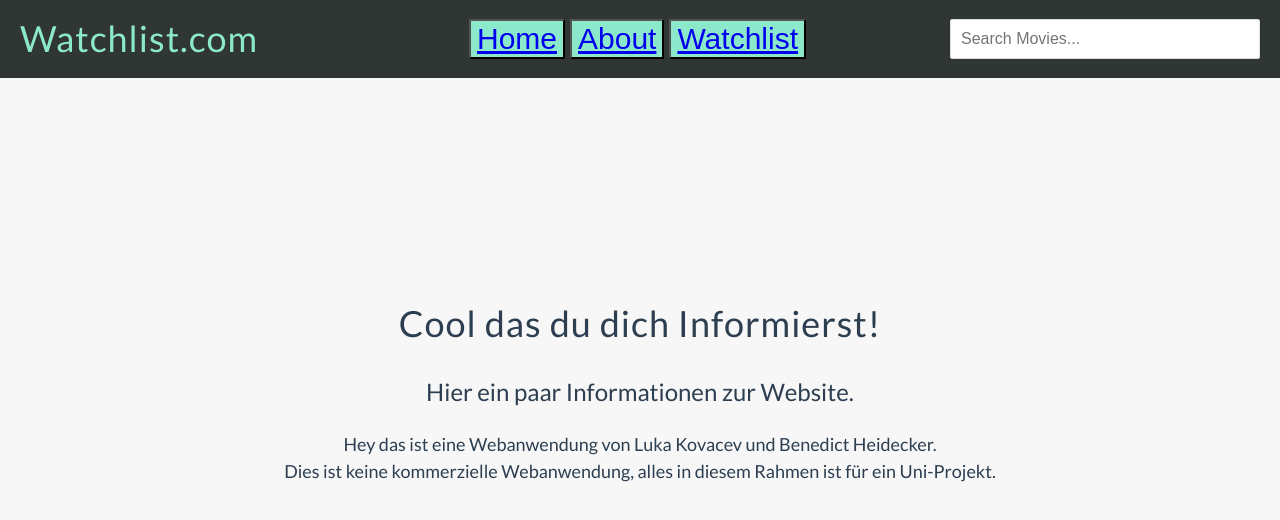
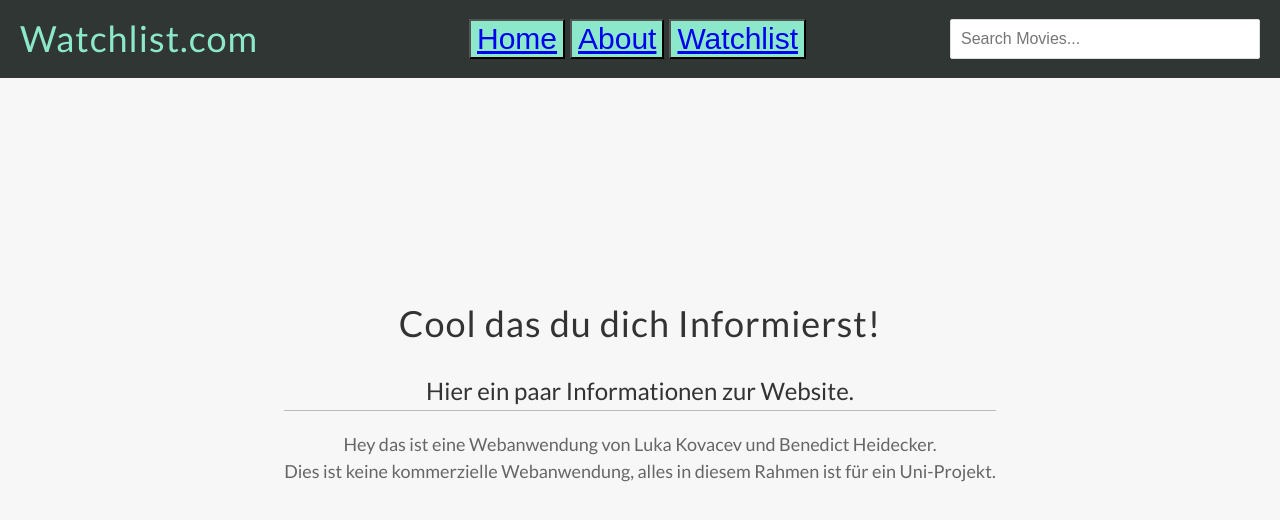
Before and after one commit to Luquaa/WebtechFrontend, a Vue app: page /about in a window 1280 px wide. Shown: the top 520 px of the page. Built offline with nearby package versions, Linux system fonts and the light colour scheme.

Commit message:
minimale Farbänderungen in den verschiedenen Headern. Und neuer Import von Watchlist  im Header.vue

```diff
--- a/src/assets/main.css
+++ b/src/assets/main.css
@@ -29,6 +29,11 @@ body {
 h1 {
   letter-spacing: 1px;
   margin: 0;
+}
+h2 {
+  border-bottom: 1px solid #bbb;
+  margin: 0;
+
 }
 
 h3 {
--- a/src/components/Header.vue
+++ b/src/components/Header.vue
@@ -20,7 +20,7 @@
 
 <script setup>
 import { RouterLink, RouterView } from 'vue-router'
-
+import Watchlist from "@/components/Watchlist.vue";
 </script>
 
 /*
--- a/src/views/AboutView.vue
+++ b/src/views/AboutView.vue
@@ -28,15 +28,18 @@ h1, h2, p {
 
 h1 {
   font-size: 36px;
+  color: #333;
 }
 
 h2 {
   font-size: 24px;
+  color: #333;
 }
 
 p {
   font-size: 18px;
   line-height: 1.5;
+  color: #666;
 }
 </style>
 
```
